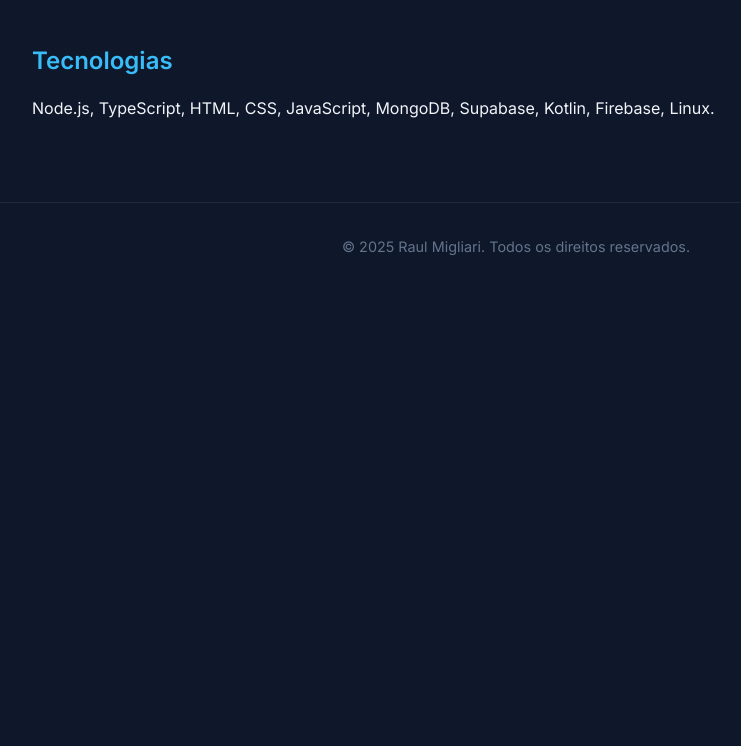
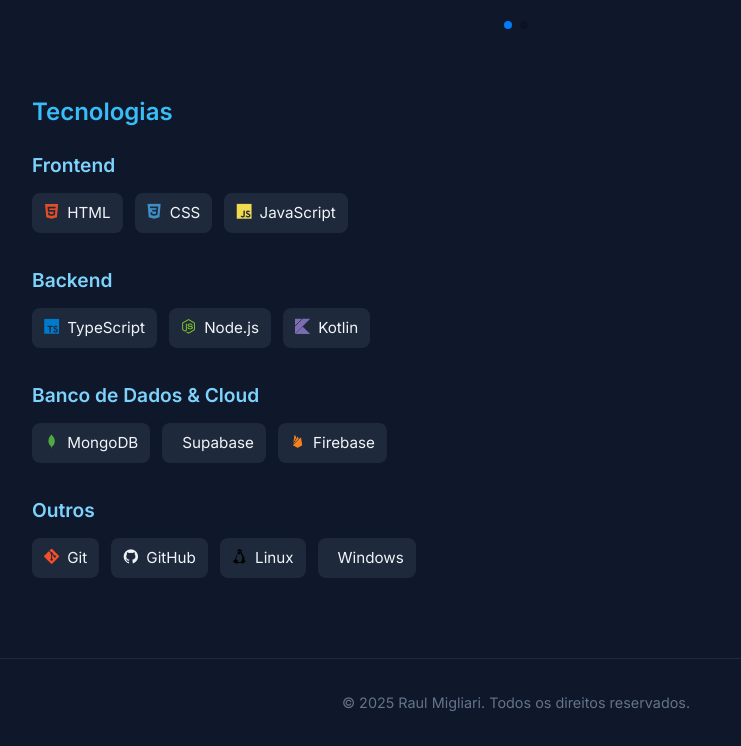
Before and after one commit to RaulMigliari/raulmigliari.github.io, a plain HTML site: page index.html in a window 1280 px wide. Shown: the part 884-1630 px from the top of the page, without its empty margins (124-865 px from the left). Before the commit the page ends 1174 px from the top, so only its background shows below. Drawn offline with nearby package versions, Linux system fonts and the light colour scheme.

Commit message:
Personalização e organização da aba de tecnologias

```diff
--- a/index.html
+++ b/index.html
@@ -9,6 +9,7 @@
   <link href="https://fonts.googleapis.com/css2?family=Fira+Code&family=Inter:wght@400;600&display=swap" rel="stylesheet">
   <link href="https://unpkg.com/aos@2.3.1/dist/aos.css" rel="stylesheet">
   <link rel="stylesheet" href="https://unpkg.com/swiper@10/swiper-bundle.min.css" />
+  <link rel="stylesheet" type='text/css' href="https://cdn.jsdelivr.net/gh/devicons/devicon@latest/devicon.min.css" />
   <style>
     * {
       box-sizing: border-box;
@@ -80,6 +81,36 @@
       transform: translateY(-5px);
       box-shadow: 0 0 0 3px #38bdf8;
     }
+    .tech-category {
+      margin-bottom: 2rem;
+    }
+    .tech-category h3 {
+      font-size: 1.2rem;
+      color: #7dd3fc;
+      margin-bottom: 0.75rem;
+    }
+    .tech-grid {
+      display: flex;
+      flex-wrap: wrap;
+      gap: 0.75rem;
+    }
+    .tech-grid span {
+      background: #1e293b;
+      padding: 0.5rem 0.75rem;
+      border-radius: 8px;
+      font-size: 0.95rem;
+      display: flex;
+      align-items: center;
+      gap: 0.5rem;
+      color: #f1f5f9;
+      transition: background 0.3s;
+    }
+    .tech-grid span i, .tech-grid span img {
+      height: 1.2rem;
+    }
+    .tech-grid span:hover {
+      background: #334155;
+    }
     footer {
       text-align: center;
       padding: 2rem 1rem;
@@ -132,17 +163,53 @@
           </div>
           <div class="swiper-slide">
             <h3>🦷 ReDonto</h3>
-            <p>Aplicativo voltado para pronto atendimento na área de odontologia</p>
+            <p>Aplicativo voltado para pronto atendimento na área de odontologia, com foco em agilidade e registro eficiente de pacientes e procedimentos.</p>
           </div>
         </div>
-        <!-- Add Pagination -->
         <div class="swiper-pagination"></div>
       </div>
     </section>
 
     <section data-aos="fade-up">
       <h2>Tecnologias</h2>
-      <p>Node.js, TypeScript, HTML, CSS, JavaScript, MongoDB, Supabase, Kotlin, Firebase, Linux.</p>
+
+      <div class="tech-category">
+        <h3>Frontend</h3>
+        <div class="tech-grid">
+          <span title="HTML5 para estruturação de páginas"><i class="devicon-html5-plain colored"></i>HTML</span>
+          <span title="CSS3 para estilização e responsividade"><i class="devicon-css3-plain colored"></i>CSS</span>
+          <span title="JavaScript para lógica no frontend"><i class="devicon-javascript-plain colored"></i>JavaScript</span>
+        </div>
+      </div>
+
+      <div class="tech-category">
+        <h3>Backend</h3>
+        <div class="tech-grid">
+          <span title="TypeScript para aplicações frontend modernas"><i class="devicon-typescript-plain colored"></i>TypeScript</span>
+          <span title="Node.js para desenvolvimento backend em JavaScript"><i class="devicon-nodejs-plain colored"></i>Node.js</span>
+          <span title="Kotlin para APIs modernas e Android"><i class="devicon-kotlin-plain colored"></i>Kotlin</span>
+        </div>
+      </div>
+
+      <div class="tech-category">
+        <h3>Banco de Dados & Cloud</h3>
+        <div class="tech-grid">
+          <span title="MongoDB como banco de dados NoSQL"><i class="devicon-mongodb-plain colored"></i>MongoDB</span>
+          <span title="Supabase como backend as a service"><i class="devicon-supabase-plain colored"></i>Supabase</span>
+          <span title="Firebase para autenticação e realtime DB"><i class="devicon-firebase-plain colored"></i>Firebase</span>
+        </div>
+      </div>
+
+      <div class="tech-category">
+        <h3>Outros</h3>
+        <div class="tech-grid">
+          <span title="Sistema de controle de versão distribuído"><i class="devicon-git-plain colored"></i>Git</span>
+          <span title="Plataforma de desenvolvimento colaborativo que aloja projetos na nuvem utilizando o sistema de controle de versões chamado Git"><i class="devicon-github-original"></i>GitHub</span>
+          <span title="Linux como sistema operacional de desenvolvimento"><i class="devicon-linux-plain colored"></i>Linux</span>
+          <span title="Windows como sistema operacional de desenvolvimento"><i class="devicon-windows11-original"></i>Windows</span>
+        </div>
+      </div>
+
     </section>
   </main>
 
```
